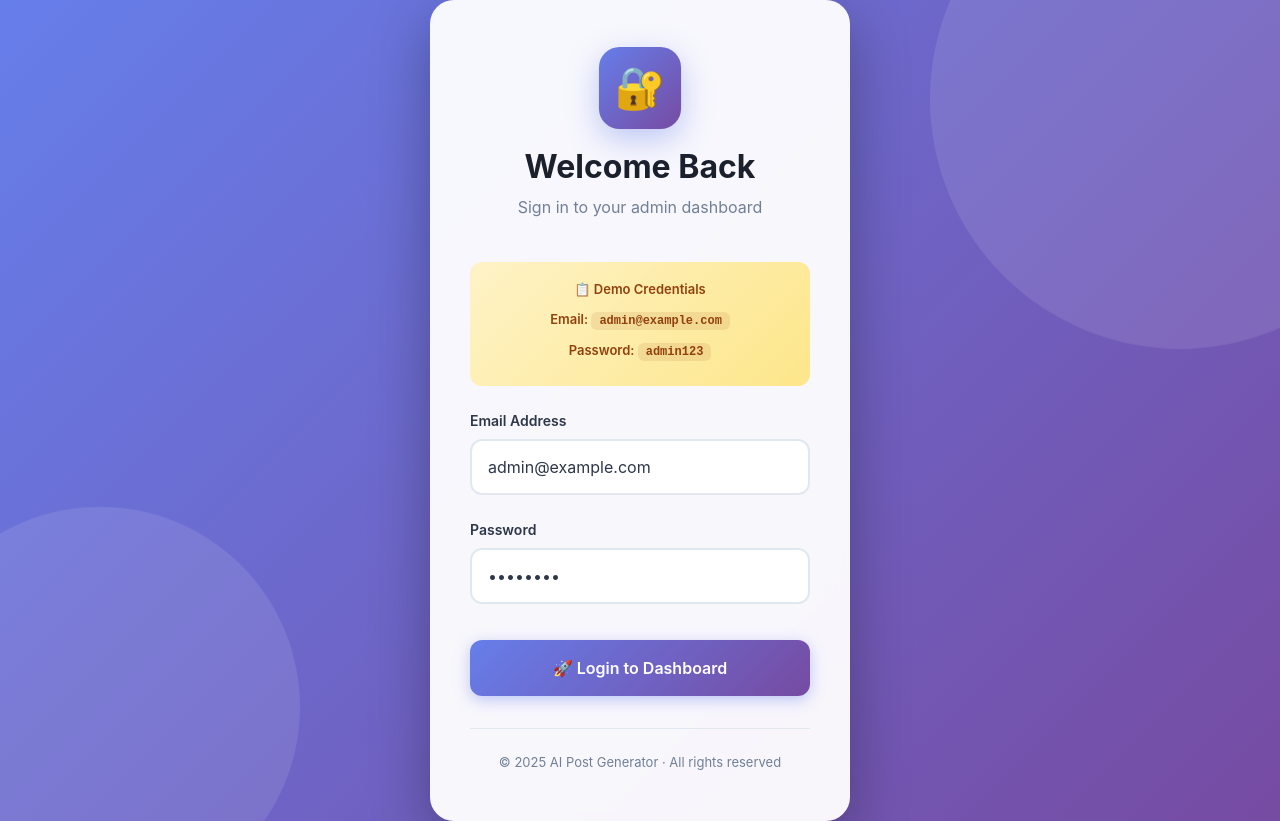
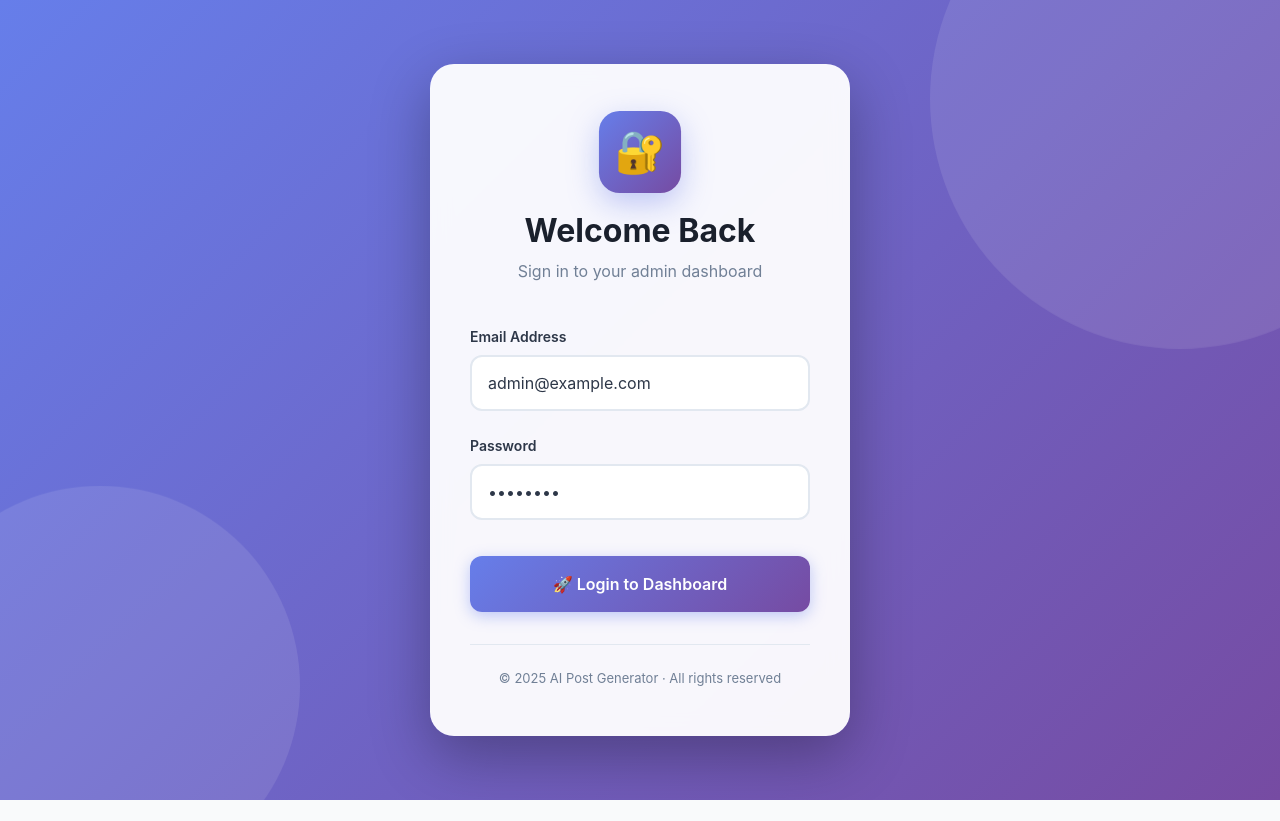
Before and after one commit to peterCode3/AiPostGen, a Next.js app: page /admin/login in a window 1280 px wide. After the commit the page ends 800 px from the top, so only its background shows below. Built offline with nearby package versions, Linux system fonts and the light colour scheme.

Commit message:
Remove demo credentials display from login page
- Remove demo credentials box for cleaner, more professional look
- Users can still use admin@example.com / admin123 credentials
- Improves security by not displaying credentials on login page

```diff
--- a/src/app/admin/login/page.tsx
+++ b/src/app/admin/login/page.tsx
@@ -252,11 +252,6 @@ export default function AdminLogin() {
             <p className="login-subtitle">Sign in to your admin dashboard</p>
           </div>
 
-          <div className="demo-credentials">
-            <p>📋 Demo Credentials</p>
-            <p>Email: <code>{email}</code></p>
-            <p>Password: <code>{password}</code></p>
-          </div>
 
           <form onSubmit={onSubmit}>
             <div className="form-group">
```
